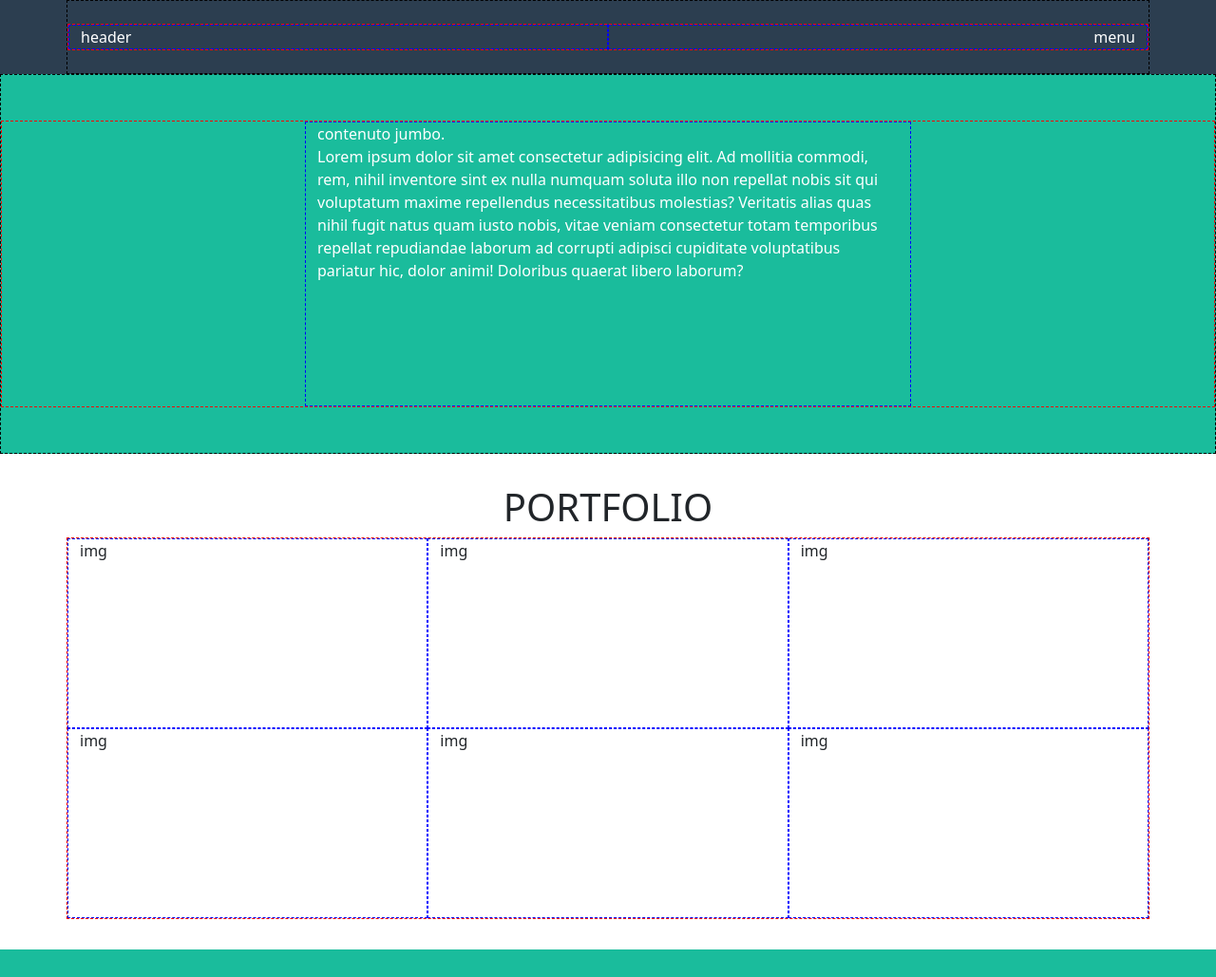
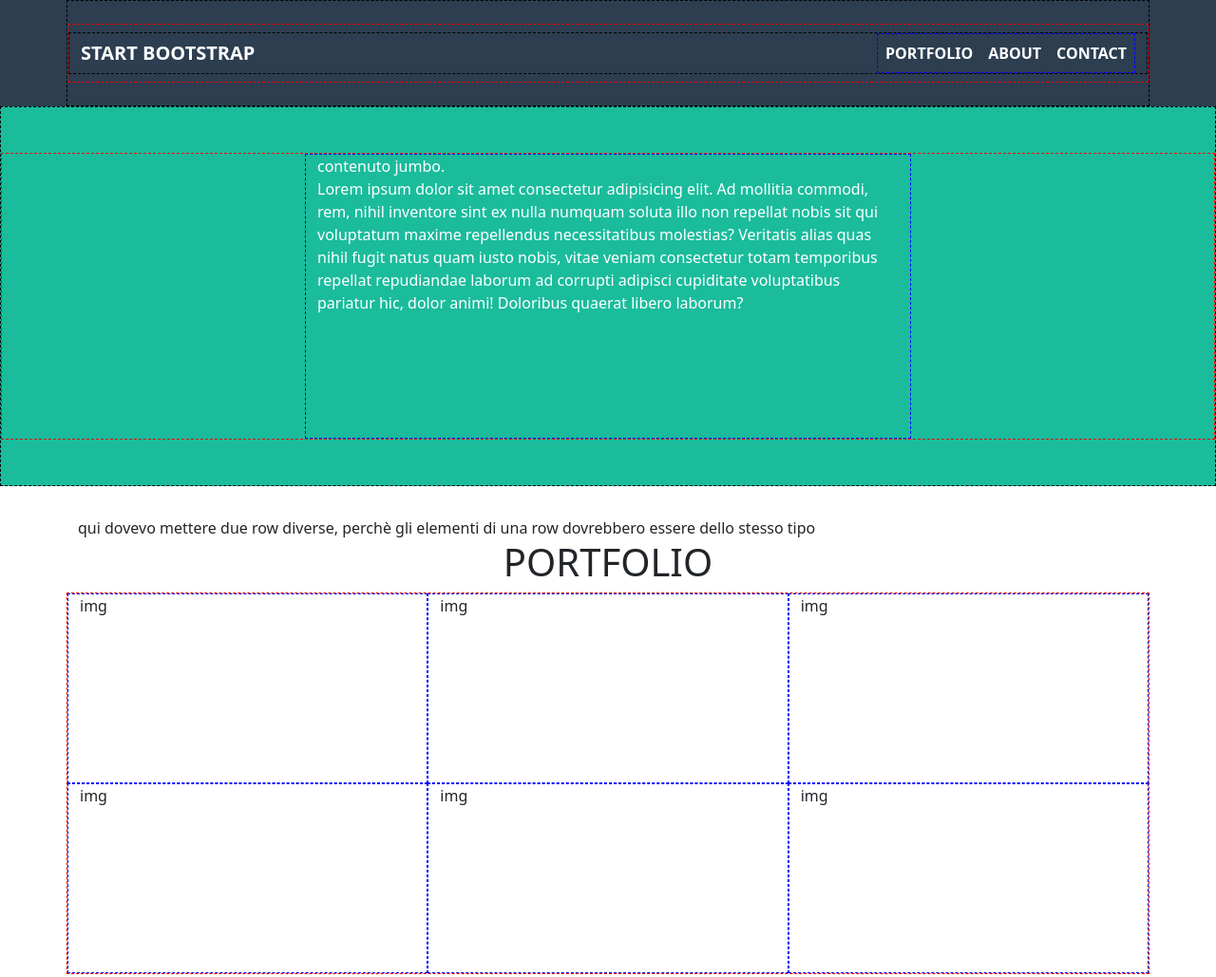
Before and after one commit to ariannacostanzo/html-css-bootstrap-freelancer, a plain HTML site: page index.html in a window 1280 px wide. Shown: the top 1029 px of the page at 95% size. Drawn offline with nearby package versions, Linux system fonts and the light colour scheme.

Commit message:
finished header

```diff
--- a/index.html
+++ b/index.html
@@ -13,15 +13,30 @@
 <body>
 
     <!-- header -->
-    <header class="text-white">
+    <header class="text-uppercase fw-bold bg-light-blue">
         <div class="container py-4">
             <div class="row">
-                <div class="col">
-                    header
-                </div>
-                <div class="col text-end">
-                    menu
-                </div>
+                <nav class="navbar cs-navbar navbar-expand-lg bg-light-blue">
+                    <div class="container-fluid">
+                      <a class="navbar-brand cs-nav-link" href="#">start bootstrap</a>
+                      <button class="navbar-toggler cs-navbar-toggler " type="button" data-bs-toggle="collapse" data-bs-target="#navbarNav" aria-controls="navbarNav" aria-expanded="false" aria-label="Toggle navigation">
+                        <span class="navbar-toggler-icon cs-navbar-toggler-icon"></span>
+                      </button>
+                      <div class="collapse navbar-collapse flex-grow-0" id="navbarNav">
+                        <ul class="navbar-nav">
+                          <li class="nav-item">
+                            <a class="nav-link cs-nav-link" aria-current="page" href="#">Portfolio</a>
+                          </li>
+                          <li class="nav-item">
+                            <a class="nav-link cs-nav-link" href="#">About</a>
+                          </li>
+                          <li class="nav-item">
+                            <a class="nav-link cs-nav-link" href="#">Contact</a>
+                          </li>
+                        </ul>
+                      </div>
+                    </div>
+                  </nav>
             </div>
         </div>
     </header>
@@ -29,6 +44,7 @@
 
     <!-- jumbo -->
     <div class="cs-jumbo text-white">
+        <!-- qui posso non usare row col, perchè è tutto centrato, container fluid potevo metterlo direttamente sul div sopra -->
         <div class="container-fluid py-3 py-md-4 py-lg-5">
             <div class="row">
                 <div class="col-10 col-sm-8 col-lg-6 mx-auto">
@@ -47,6 +63,8 @@
 
         <!-- sezione immagini -->
         <section class="cs-portfolio container">
+            qui dovevo mettere due row diverse, perchè gli elementi di una row dovrebbero essere dello stesso tipo
+            <!-- tipo row con l'h1 e la stellina e poi un'altra row con le immgini -->
             <h1 class="text-center text-uppercase">Portfolio</h1>
             <div class="row row-cols-1 row-cols-md-2 row-cols-lg-3">
                 <div class="col">img</div>
@@ -104,5 +122,7 @@
             </div>
     </footer>
     <!-- fine footer -->
+    <script src="https://cdn.jsdelivr.net/npm/@popperjs/core@2.11.8/dist/umd/popper.min.js" integrity="sha384-I7E8VVD/ismYTF4hNIPjVp/Zjvgyol6VFvRkX/vR+Vc4jQkC+hVqc2pM8ODewa9r" crossorigin="anonymous"></script>
+<script src="https://cdn.jsdelivr.net/npm/bootstrap@5.3.2/dist/js/bootstrap.min.js" integrity="sha384-BBtl+eGJRgqQAUMxJ7pMwbEyER4l1g+O15P+16Ep7Q9Q+zqX6gSbd85u4mG4QzX+" crossorigin="anonymous"></script>
 </body>
 </html>
--- a/stile/style.css
+++ b/stile/style.css
@@ -1,6 +1,3 @@
-header {
-    background-color: #2c3e50;
-}
 
 .cs-jumbo {
     background-color: #1abc9c;
@@ -10,6 +7,42 @@ header {
 section {
     margin: 2rem 0;
 }
+
+/* navbar */
+
+.bg-light-blue {
+    background-color: #2c3e50;
+}
+
+.cs-nav-link {
+    color: white;
+}
+
+/* resettare l'hover di bootstraap */
+
+.cs-nav-link:focus,
+.cs-nav-link:hover  {
+    color: white;
+}
+
+/* cambiare il colore del bordo del burger */
+
+.cs-navbar-toggler {
+    border: 1px solid white;
+}
+
+/* cambiare il colore del burger menu */
+
+.cs-navbar-toggler-icon {
+    filter: invert(70%) sepia(100%) saturate(0%) hue-rotate(254deg) brightness(102%) contrast(105%);
+}
+
+/* fine navbar */
+
+
+
+
+
 
 .cs-portfolio .col {
     height: 200px;
```
Also changed, not shown: img/avatar.svg (added), img/cabin.png (added), img/cake.png (added), img/circus.png (added), img/game.png (added), img/safe.png (added), img/submarine.png (added).
